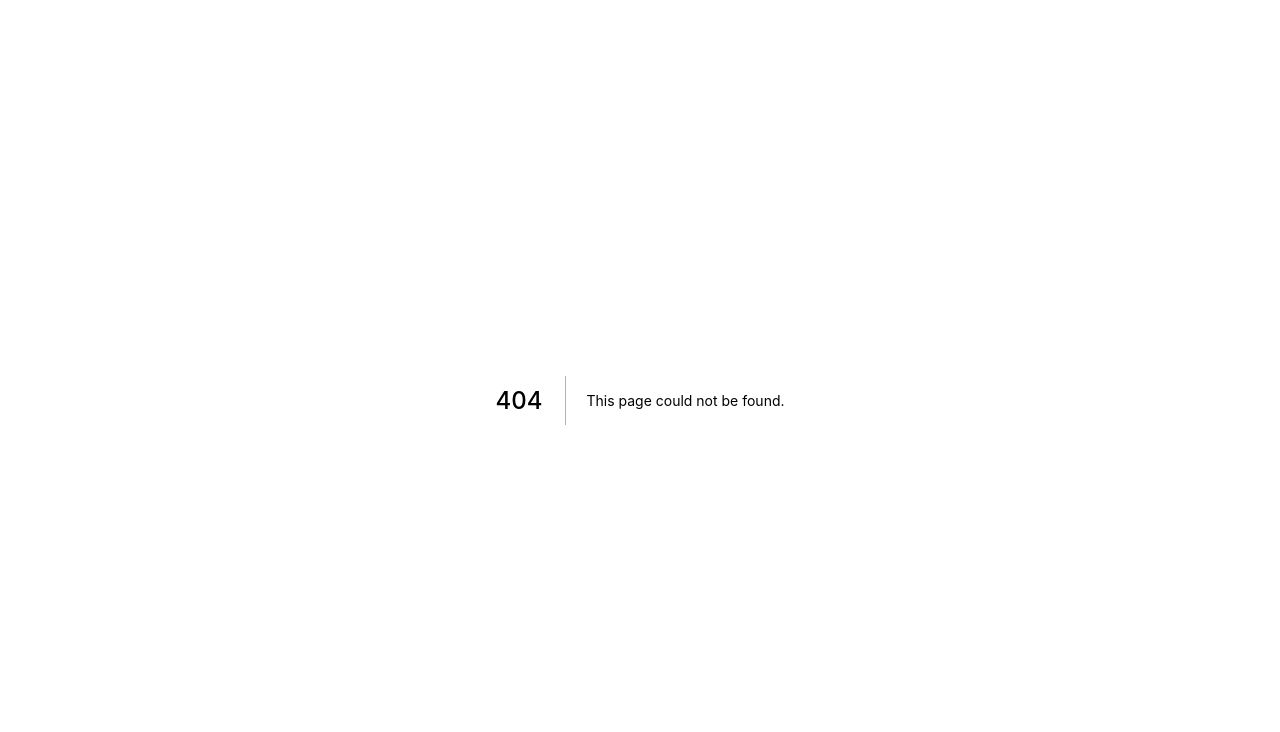
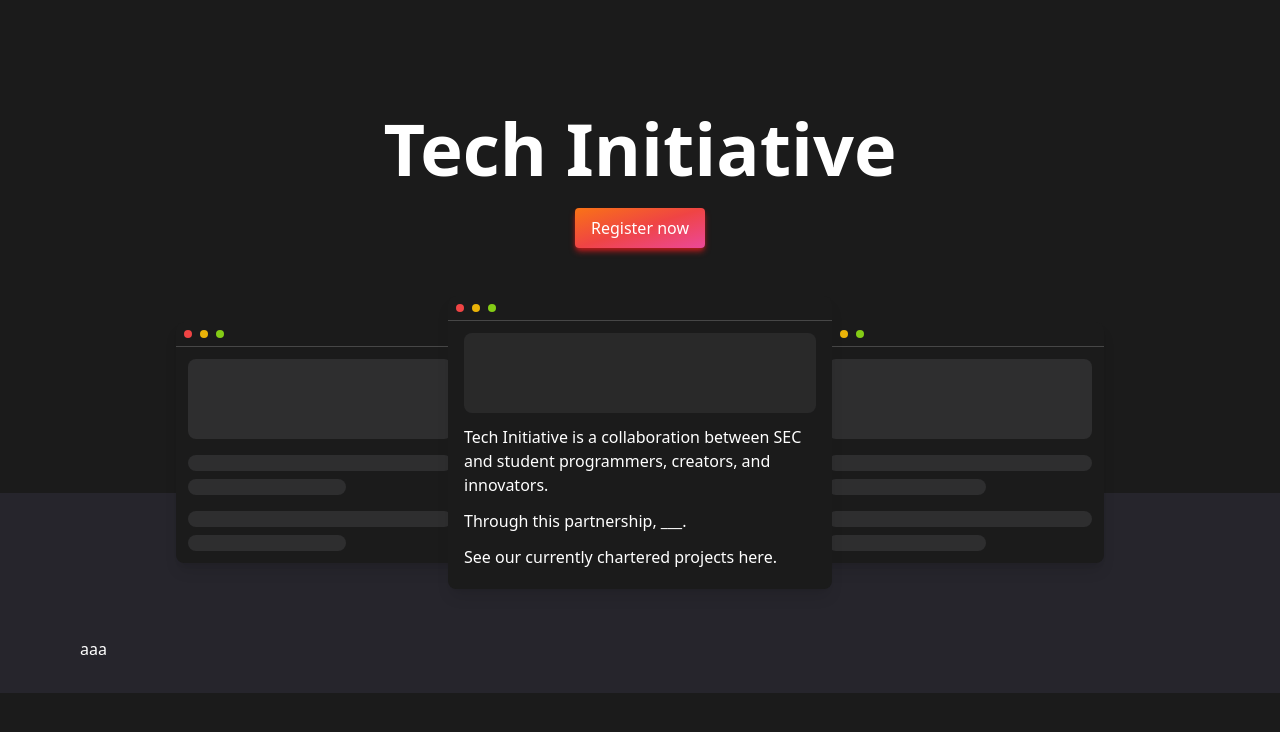
Before and after one commit to gunnsec/gunn-launchpad, a Next.js app: page /tech in a window 1280 px wide. Before the commit this address had no page. Shown: the top 732 px of the page. Built offline with nearby package versions, Linux system fonts and the light colour scheme.

Commit message:
Initial launchpad commit

```diff
--- /dev/null
+++ b/components/MockPage.tsx
@@ -0,0 +1,33 @@
+export default function MockPage(props: {right?: boolean}) {
+    return (
+        <div className={'hidden sm:block bg-white dark:bg-midnight rounded-lg shadow-lg w-72 absolute inset-y-0 my-auto h-max ' + (props.right ? 'right-0' : 'left-0')}>
+            <div className="flex gap-2 p-2 border-b border-gray-100/20">
+                <div className="w-2 h-2 rounded-full bg-red-500" />
+                <div className="w-2 h-2 rounded-full bg-yellow-500" />
+                <div className="w-2 h-2 rounded-full bg-lime-500" />
+            </div>
+            <div className="flex flex-col gap-4 p-3">
+                <div className="h-20 bg-gray-300/40 dark:bg-gray-300/10 rounded-lg animate-pulse" />
+                <div className="flex flex-col gap-2">
+                    <FillerText />
+                    <FillerText width={60} />
+                </div>
+                <div className="flex flex-col gap-2">
+                    <FillerText />
+                    <FillerText width={60} />
+                </div>
+            </div>
+        </div>
+    )
+}
+
+function FillerText(props: {width?: number}) {
+    const {width = 100} = props;
+
+    return (
+        <span
+            className="block h-4 bg-gray-300/40 dark:bg-gray-300/10 rounded-full animate-pulse"
+            style={{width: `${width}%`}}
+        />
+    )
+}
--- /dev/null
+++ b/components/Section.tsx
@@ -0,0 +1,12 @@
+import {ReactNode} from 'react';
+
+
+export default function Section(props: {children: ReactNode, secondary?: boolean, className?: string}) {
+    return (
+        <section className={'py-8 my-4 ' + (props.secondary ? 'bg-gray-100 dark:bg-dark' : 'bg-white dark:bg-midnight')}>
+            <div className={'container' + (props.className ? ` ${props.className}` : '')}>
+                {props.children}
+            </div>
+        </section>
+    )
+}
--- /dev/null
+++ b/pages/_document.tsx
@@ -0,0 +1,20 @@
+import Document, {Html, Head, Main, NextScript} from 'next/document';
+
+
+class LaunchpadDocument extends Document {
+    render() {
+        return (
+            <Html className="dark">
+                <Head>
+                    <meta charSet="utf-8" />
+                </Head>
+                <body className="text-dark dark:text-white dark:bg-midnight">
+                    <Main />
+                    <NextScript />
+                </body>
+            </Html>
+        )
+    }
+}
+
+export default LaunchpadDocument;
--- /dev/null
+++ b/pages/tech.tsx
@@ -0,0 +1,52 @@
+import Head from 'next/head';
+import MockPage from '../components/MockPage';
+import Section from '../components/Section';
+
+
+export default function Tech() {
+    return (
+        <div className="pt-28">
+            <Head>
+                <title>Tech Initiative | Gunn Launchpad</title>
+            </Head>
+
+            <section className="flex flex-col items-center mb-12">
+                <h1 className="text-7xl font-bold mb-6 text-center">Tech Initiative</h1>
+                <button className="font-medium py-2 px-4 rounded bg-gradient-to-br from-orange-500 via-red-500 to-pink-500 shadow-md shadow-red-700">
+                    Register now
+                </button>
+            </section>
+
+            <div className="relative container lg:max-w-[58rem]">
+                <MockPage />
+
+                <div className="relative bg-white dark:bg-midnight rounded-lg shadow-lg w-96 z-10 mx-auto">
+                    <div className="flex gap-2 p-2 border-b border-gray-100/20">
+                        <div className="w-2 h-2 rounded-full bg-red-500" />
+                        <div className="w-2 h-2 rounded-full bg-yellow-500" />
+                        <div className="w-2 h-2 rounded-full bg-lime-500" />
+                    </div>
+                    <div className="flex flex-col gap-3 py-3 px-4 font-light">
+                        <div className="h-20 bg-gray-300/40 dark:bg-gray-300/10 rounded-lg animate-pulse" />
+                        <p>
+                            Tech Initiative is a collaboration between SEC and student programmers, creators, and
+                            innovators.
+                        </p>
+                        <p>
+                            Through this partnership, ___.
+                        </p>
+                        <p className="mb-2">See our currently chartered projects <a>here</a>.</p>
+                    </div>
+                </div>
+
+                <MockPage right />
+            </div>
+
+            <section className="-mt-24 pt-36 pb-8 my-4 bg-gray-100 dark:bg-dark">
+                <div className="container">
+                    aaa
+                </div>
+            </section>
+        </div>
+    )
+}
--- a/tailwind.config.js
+++ b/tailwind.config.js
@@ -1,12 +1,30 @@
 /** @type {import('tailwindcss').Config} */
 module.exports = {
   content: [
-    "./pages/**/*.{js,ts,jsx,tsx}",
-    "./components/**/*.{js,ts,jsx,tsx}",
+    './pages/**/*.{js,ts,jsx,tsx}',
+    './components/**/*.{js,ts,jsx,tsx}',
   ],
   darkMode: 'class',
   theme: {
-    extend: {},
+    extend: {
+      colors: {
+        midnight: '#1B1B1B',
+        dark: '#26252C',
+        light: '#FFF8E8',
+        grapefruit: '#FF6347',
+        pomegranate: '#E03C31'
+      }
+    },
+    container: {
+      center: true,
+      padding: {
+        DEFAULT: '2rem',
+        sm: '3rem',
+        lg: '4rem',
+        xl: '5rem',
+        '2xl': '6rem',
+      }
+    }
   },
   plugins: [],
 }
```
Also changed, not shown: package.json (+5 -5 lines), 2 other files (tests, documents, lock files or other folders).
